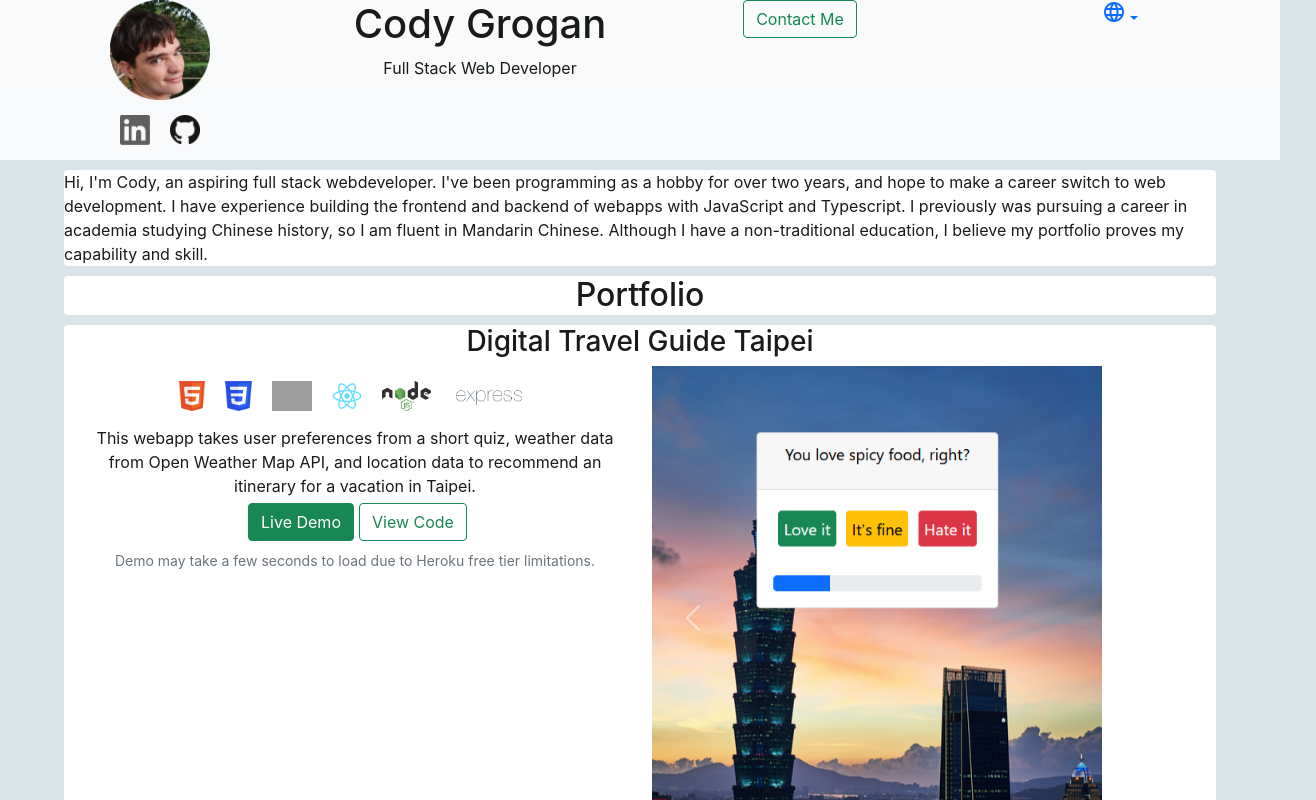
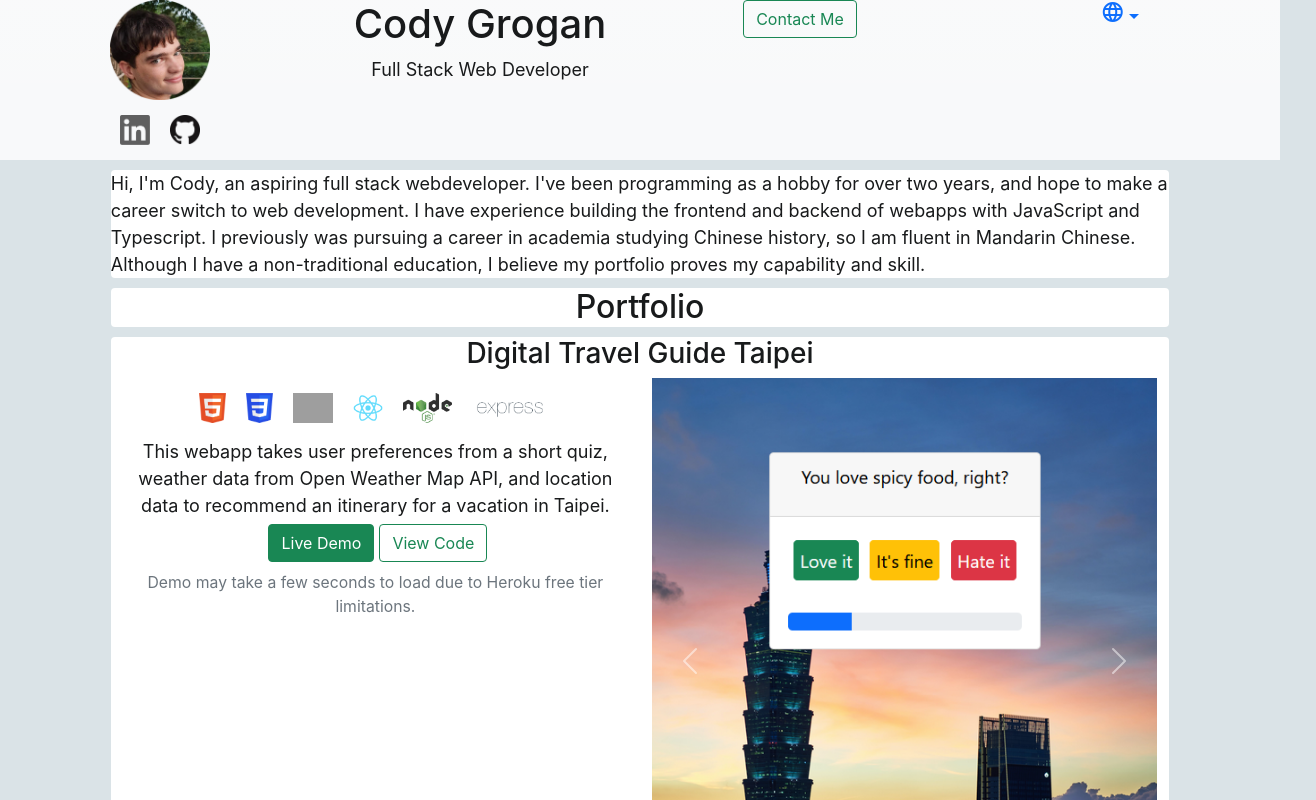
Before and after one commit to CodyGrogan/portfolio, a React (Create React App) app: page / in a window 1280 px wide. Shown: the top 800 px of the page, 1316 px wide, since content can reach past the window. Built offline with nearby package versions, Linux system fonts and the light colour scheme; grey boxes are pictures that could not be loaded.

Commit message:
fixed target on links

```diff
--- a/src/App.css
+++ b/src/App.css
@@ -10,6 +10,7 @@ body {
   background-color: #DAE3E7;
   overflow-x:hidden;
   max-width: 100%;
+  font-size: 18px;
 
 }
 
@@ -48,6 +49,7 @@ body {
   margin-right: 5%;
 
   border-radius: 4px;
+
 }
 
 .linkedIn{
@@ -66,6 +68,10 @@ body {
   width: 100px;
 }
 
-.carImg{
+.carCol{
   max-width: 450px;
 }
+
+.content{
+  max-width: 1200px;
+}
--- a/src/components/home.tsx
+++ b/src/components/home.tsx
@@ -33,18 +33,18 @@ function Home(props: any){
           <div className="container-fluid bg-light  bg-gradient">
             <div className='row'>
 
-            <div className='col photoDiv'>
+      <div className='col photoDiv'>
               <img className='profilePhoto' src='./img/codyphotocircle.png'/>
 
         <div className='aboutCon'>
               <div>
-       <a href='https://www.linkedin.com/in/cody-grogan-096288127/'><img className='aboutIcon linkedIn' src='./img/LI-In-crop.png'></img></a>
+       <a href='https://www.linkedin.com/in/cody-grogan-096288127/' target='_blank'><img className='aboutIcon linkedIn' src='./img/LI-In-crop.png'></img></a>
         </div>
         <div>
-       <a href='https://www.linkedin.com/in/cody-grogan-096288127/'><img className='aboutIcon gitHub' src='./img/github.png'></img></a>
+       <a href='https://github.com/CodyGrogan' target='_blank'><img className='aboutIcon gitHub' src='./img/github.png'></img></a>
         </div>
         </div>
-            </div>
+      </div>
 
 
 
@@ -85,6 +85,11 @@ function Home(props: any){
               </div>
               </div>
           </div>
+
+
+
+
+      <div className='container content'>
 
           <div className='homeElement aboutMe'>
 
@@ -337,15 +342,19 @@ function Home(props: any){
 
         <div className='aboutCon'>
         <div>
-       <a href='https://www.linkedin.com/in/cody-grogan-096288127/'><img className='aboutIcon linkedIn' src='./img/LI-In-crop.png'></img></a>
+       <a href='https://www.linkedin.com/in/cody-grogan-096288127/' target='_blank'><img className='aboutIcon linkedIn' src='./img/LI-In-crop.png'></img></a>
         </div>
 
         <div>
-       <a href='https://www.linkedin.com/in/cody-grogan-096288127/'><img className='aboutIcon gitHub' src='./img/github.png'></img></a>
+       <a href='https://github.com/CodyGrogan' target='_blank'><img className='aboutIcon gitHub' src='./img/github.png'></img></a>
         </div>
         </div>
 
         </div>
+
+
+  </div>
+
 
 </div>
 
```
Also changed, not shown: public/img/dgt/dgt3.png.
